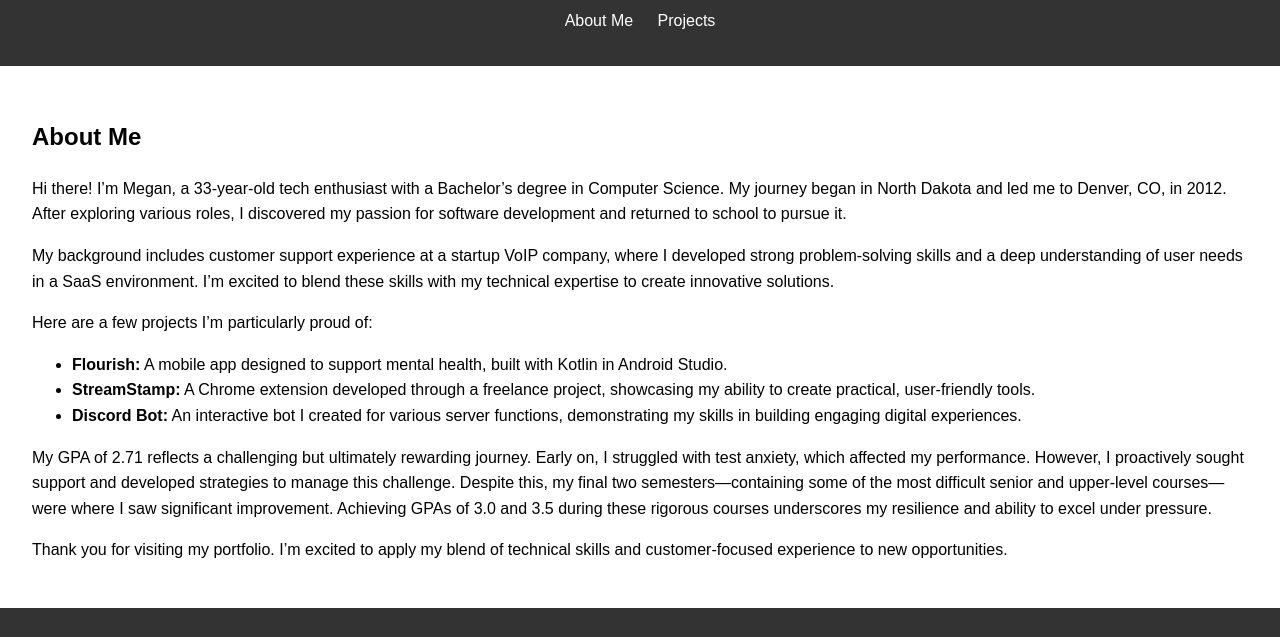
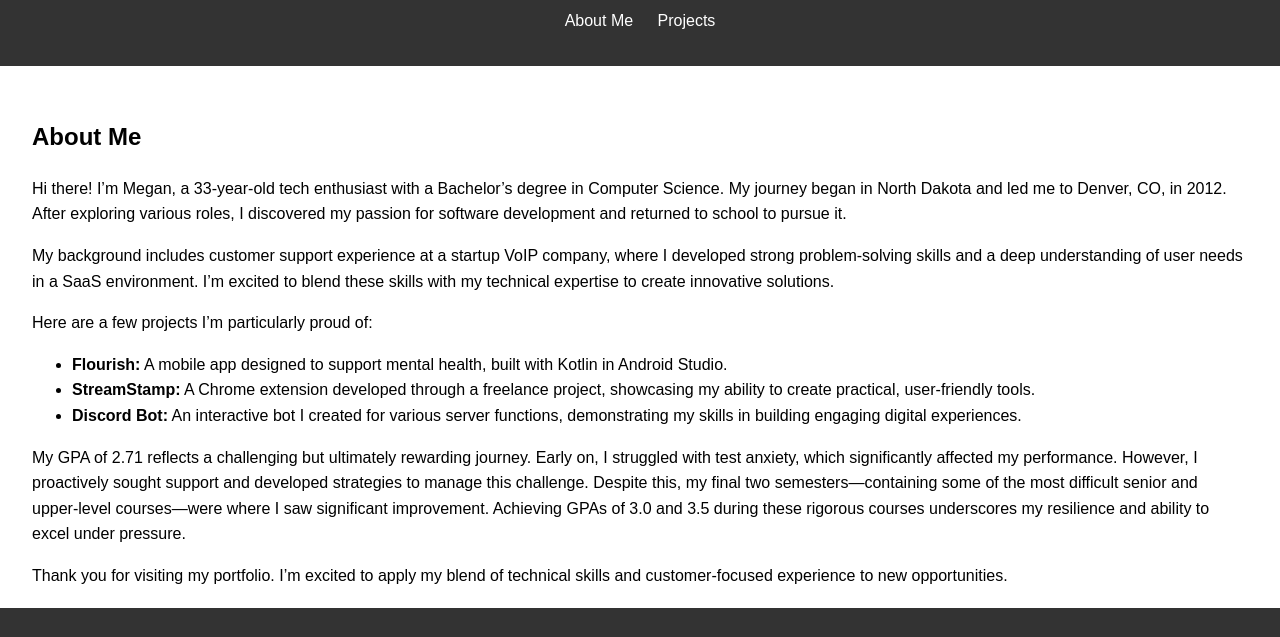
Before and after one commit to mesta88/mesta88.github.io, a plain HTML site: page index.html in a window 1280 px wide. Shown: the part 102-739 px from the top of the page. Drawn offline with Linux system fonts and the light colour scheme.

Commit message:
adjusted text in gpa section

```diff
--- a/index.html
+++ b/index.html
@@ -38,7 +38,7 @@
         </ul>
 
         <p>
-            My GPA of 2.71 reflects a challenging but ultimately rewarding journey. Early on, I struggled with test anxiety, which affected my performance. However, I proactively sought support and developed strategies to manage this challenge. Despite this, my final two semesters—containing some of the most difficult senior and upper-level courses—were where I saw significant improvement. Achieving GPAs of 3.0 and 3.5 during these rigorous courses underscores my resilience and ability to excel under pressure.
+            My GPA of 2.71 reflects a challenging but ultimately rewarding journey. Early on, I struggled with test anxiety, which significantly affected my performance. However, I proactively sought support and developed strategies to manage this challenge. Despite this, my final two semesters—containing some of the most difficult senior and upper-level courses—were where I saw significant improvement. Achieving GPAs of 3.0 and 3.5 during these rigorous courses underscores my resilience and ability to excel under pressure.
         </p>
 
         <p>
```
